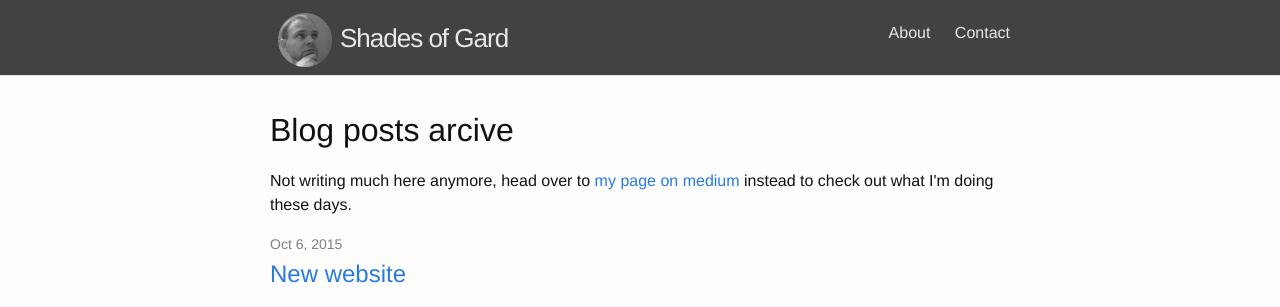
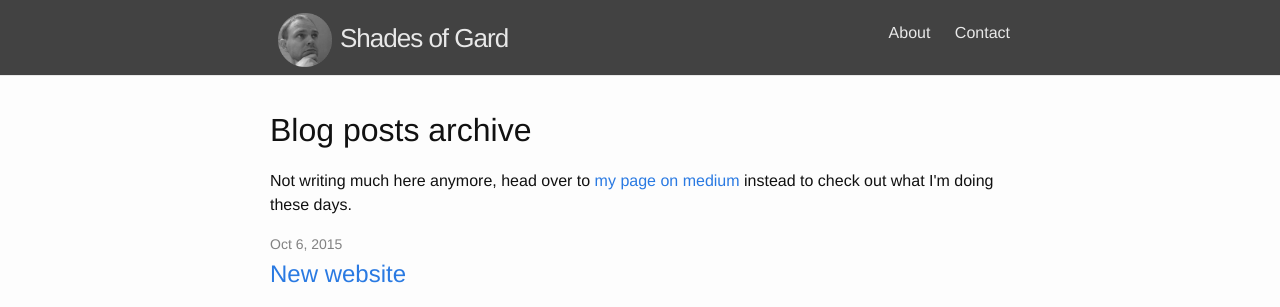
Before and after one commit to gardhauge/gardhauge.github.io, a Jekyll site: the page built from index.html, in a window 1280 px wide. Shown: the top 307 px of the page. Built offline with Jekyll 4.4.1, drawn with Linux system fonts in a browser that asks for light colours; nearby versions of some CDN libraries.

Commit message:
Spelling

```diff
--- a/index.html
+++ b/index.html
@@ -1,7 +1,7 @@
 ---
 layout: default
 ---
-<h1>Blog posts arcive</h1>
+<h1>Blog posts archive</h1>
 <p>Not writing much here anymore, head over to <a href="https://medium.com/@gardhauge">my page on medium</a> instead to check out what I'm doing these days.</p>
 <div class="home">
   <ul class="post-list">
```
